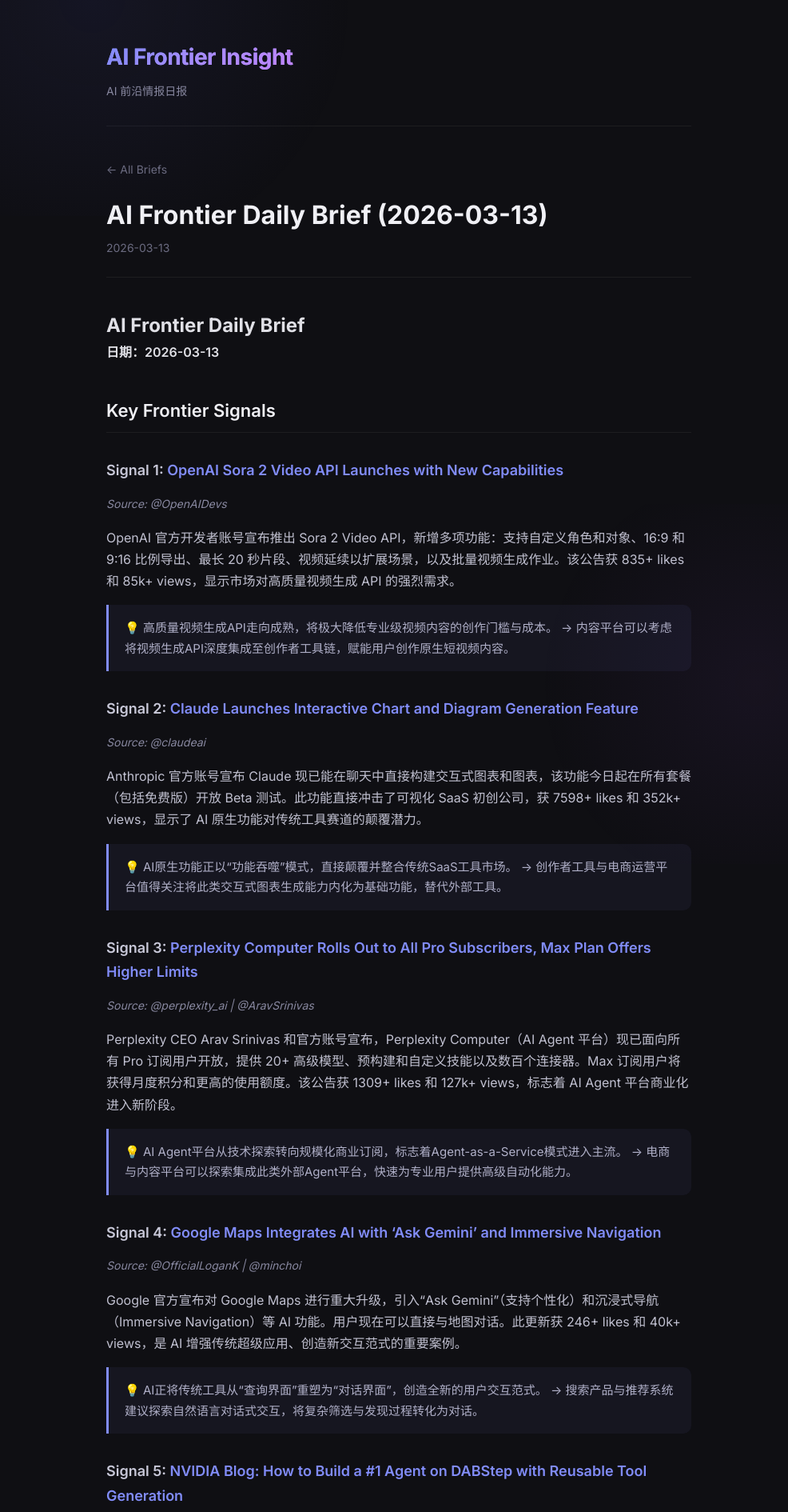
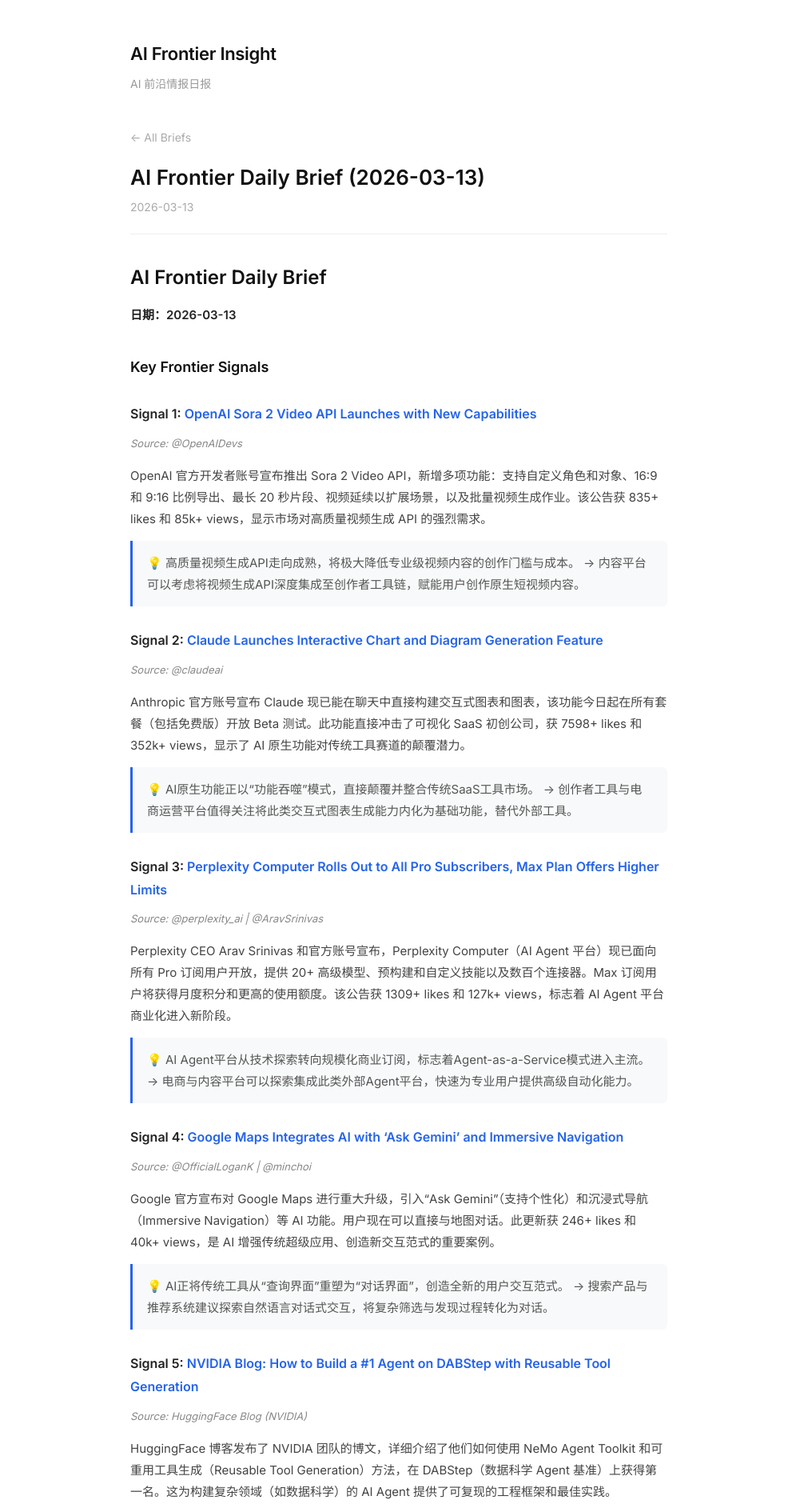
Before and after one commit to Amb2rZhou/ai-frontier-insight, a Jekyll site: the page built from docs/_posts/2026-03-13-daily.md, in a window 1280 px wide. Shown: the top 1890 px of the page at 80% size, without its empty margins (141-1127 px from the left). Built offline with Jekyll 4.4.1, drawn with Linux system fonts in a browser that asks for light colours; some of the changed text lies outside the part shown.

Commit message:
style: switch to clean light theme
Co-Authored-By: Claude Opus 4.6 <noreply@anthropic.com>

```diff
--- a/docs/_layouts/default.html
+++ b/docs/_layouts/default.html
@@ -5,76 +5,42 @@
   <meta name="viewport" content="width=device-width, initial-scale=1.0">
   <title>{{ page.title | default: site.title }}</title>
   <style>
-    @import url('https://fonts.googleapis.com/css2?family=Inter:wght@400;500;600;700&family=Noto+Sans+SC:wght@400;500;600;700&display=swap');
+    @import url('https://fonts.googleapis.com/css2?family=Inter:wght@400;500;600&family=Noto+Sans+SC:wght@400;500;600&display=swap');
 
     * { margin: 0; padding: 0; box-sizing: border-box; }
 
     body {
       font-family: 'Inter', 'Noto Sans SC', -apple-system, sans-serif;
-      background: #0f0f13;
-      color: #e0e0e6;
-      line-height: 1.7;
+      background: #fff;
+      color: #333;
+      line-height: 1.8;
       min-height: 100vh;
     }
 
-    /* Ambient glow */
-    body::before {
-      content: '';
-      position: fixed;
-      top: -30%;
-      left: -10%;
-      width: 60%;
-      height: 60%;
-      background: radial-gradient(circle, rgba(99, 102, 241, 0.08) 0%, transparent 70%);
-      pointer-events: none;
-      z-index: 0;
-    }
-    body::after {
-      content: '';
-      position: fixed;
-      bottom: -20%;
-      right: -10%;
-      width: 50%;
-      height: 50%;
-      background: radial-gradient(circle, rgba(168, 85, 247, 0.06) 0%, transparent 70%);
-      pointer-events: none;
-      z-index: 0;
-    }
-
     .container {
-      max-width: 780px;
+      max-width: 720px;
       margin: 0 auto;
       padding: 0 24px;
-      position: relative;
-      z-index: 1;
     }
 
     /* Header */
     .site-header {
-      padding: 48px 0 32px;
-      border-bottom: 1px solid rgba(255,255,255,0.06);
-      margin-bottom: 40px;
+      padding: 48px 0 40px;
     }
     .site-header h1 {
-      font-size: 28px;
-      font-weight: 700;
-      background: linear-gradient(135deg, #818cf8, #a78bfa, #c084fc);
-      -webkit-background-clip: text;
-      -webkit-text-fill-color: transparent;
-      background-clip: text;
-      letter-spacing: -0.5px;
+      font-size: 22px;
+      font-weight: 600;
+      color: #111;
+      letter-spacing: -0.3px;
     }
     .site-header h1 a {
+      color: inherit;
       text-decoration: none;
-      background: inherit;
-      -webkit-background-clip: text;
-      -webkit-text-fill-color: transparent;
-      background-clip: text;
     }
     .site-header p {
-      color: #8888a0;
+      color: #999;
       font-size: 14px;
-      margin-top: 6px;
+      margin-top: 4px;
     }
 
     /* Content */
@@ -83,140 +49,104 @@
     /* Post list */
     .post-list { list-style: none; }
     .post-list li {
-      padding: 20px 24px;
-      margin-bottom: 12px;
-      background: rgba(255,255,255,0.03);
-      border: 1px solid rgba(255,255,255,0.06);
-      border-radius: 12px;
-      transition: all 0.2s ease;
+      padding: 14px 0;
+      border-bottom: 1px solid #f0f0f0;
+      display: flex;
+      align-items: baseline;
+      gap: 16px;
     }
-    .post-list li:hover {
-      background: rgba(255,255,255,0.06);
-      border-color: rgba(129, 140, 248, 0.3);
-      transform: translateY(-1px);
-    }
+    .post-list li:first-child { border-top: 1px solid #f0f0f0; }
     .post-date {
-      font-size: 13px;
-      color: #6b6b80;
+      font-size: 14px;
+      color: #aaa;
       font-variant-numeric: tabular-nums;
-      display: block;
-      margin-bottom: 4px;
+      flex-shrink: 0;
     }
     .post-list a {
-      color: #e0e0e6;
+      color: #333;
       text-decoration: none;
-      font-weight: 500;
-      font-size: 16px;
+      font-size: 15px;
     }
-    .post-list a:hover { color: #a78bfa; }
+    .post-list a:hover { color: #555; text-decoration: underline; }
 
     /* Post page */
     .post-header {
-      margin-bottom: 40px;
-      padding-bottom: 24px;
-      border-bottom: 1px solid rgba(255,255,255,0.06);
+      margin-bottom: 32px;
+      padding-bottom: 20px;
+      border-bottom: 1px solid #eee;
     }
     .post-header h1 {
-      font-size: 32px;
-      font-weight: 700;
-      line-height: 1.3;
-      color: #f0f0f5;
-      margin-bottom: 8px;
+      font-size: 26px;
+      font-weight: 600;
+      line-height: 1.4;
+      color: #111;
+      margin-bottom: 6px;
     }
     .post-header .meta {
       font-size: 14px;
-      color: #6b6b80;
+      color: #aaa;
     }
 
+    .post-content h1 { font-size: 24px; font-weight: 600; color: #111; margin: 32px 0 12px; }
     .post-content h2 {
-      font-size: 22px;
+      font-size: 18px;
       font-weight: 600;
-      color: #f0f0f5;
-      margin: 40px 0 16px;
-      padding-bottom: 8px;
-      border-bottom: 1px solid rgba(255,255,255,0.06);
+      color: #111;
+      margin: 36px 0 12px;
     }
     .post-content h3 {
-      font-size: 18px;
+      font-size: 16px;
       font-weight: 600;
-      color: #c8c8d8;
-      margin: 32px 0 12px;
+      color: #222;
+      margin: 28px 0 8px;
     }
-    .post-content h3 a {
-      color: #818cf8;
-      text-decoration: none;
-    }
-    .post-content h3 a:hover {
-      color: #a78bfa;
-      text-decoration: underline;
-    }
-    .post-content p {
-      margin-bottom: 16px;
-      color: #c0c0d0;
-    }
-    .post-content em {
-      color: #8888a0;
+    .post-content h3 a { color: #2563eb; text-decoration: none; }
+    .post-content h3 a:hover { text-decoration: underline; }
+    .post-content p { margin-bottom: 14px; color: #444; font-size: 15px; }
+    .post-content em { color: #888; font-size: 13px; }
+    .post-content strong { color: #222; font-weight: 600; }
+    .post-content blockquote {
+      margin: 12px 0 20px;
+      padding: 14px 18px;
+      background: #f8f9fa;
+      border-left: 3px solid #2563eb;
+      border-radius: 0 6px 6px 0;
+      color: #555;
       font-size: 14px;
     }
-    .post-content strong {
-      color: #e0e0e6;
-      font-weight: 600;
-    }
-    .post-content blockquote {
-      margin: 16px 0 24px;
-      padding: 16px 20px;
-      background: rgba(129, 140, 248, 0.06);
-      border-left: 3px solid #818cf8;
-      border-radius: 0 10px 10px 0;
-      color: #b0b0c8;
+    .post-content blockquote p { margin-bottom: 4px; color: inherit; }
+    .post-content blockquote p:last-child { margin-bottom: 0; }
+    .post-content ul, .post-content ol {
+      margin: 10px 0 14px 24px;
+      color: #444;
       font-size: 15px;
     }
-    .post-content blockquote p {
-      margin-bottom: 6px;
-      color: inherit;
-    }
-    .post-content blockquote p:last-child { margin-bottom: 0; }
-    .post-content ul, .post-content ol {
-      margin: 12px 0 16px 24px;
-      color: #c0c0d0;
-    }
-    .post-content li { margin-bottom: 6px; }
-    .post-content hr {
-      border: none;
-      border-top: 1px solid rgba(255,255,255,0.06);
-      margin: 32px 0;
-    }
-    .post-content a {
-      color: #818cf8;
-      text-decoration: none;
-    }
+    .post-content li { margin-bottom: 4px; }
+    .post-content hr { border: none; border-top: 1px solid #eee; margin: 28px 0; }
+    .post-content a { color: #2563eb; text-decoration: none; }
     .post-content a:hover { text-decoration: underline; }
 
-    /* Back link */
     .back-link {
       display: inline-block;
-      margin-bottom: 24px;
-      color: #6b6b80;
+      margin-bottom: 20px;
+      color: #aaa;
       text-decoration: none;
       font-size: 14px;
     }
-    .back-link:hover { color: #a78bfa; }
+    .back-link:hover { color: #666; }
 
-    /* Footer */
     .site-footer {
-      padding: 32px 0;
-      border-top: 1px solid rgba(255,255,255,0.06);
+      padding: 24px 0;
+      border-top: 1px solid #f0f0f0;
       text-align: center;
-      color: #4a4a5a;
-      font-size: 13px;
+      color: #ccc;
+      font-size: 12px;
     }
 
-    /* Mobile */
     @media (max-width: 640px) {
-      .site-header { padding: 32px 0 24px; }
-      .site-header h1 { font-size: 24px; }
-      .post-header h1 { font-size: 24px; }
-      .post-list li { padding: 16px 18px; }
+      .site-header { padding: 32px 0 28px; }
+      .post-header h1 { font-size: 22px; }
+      .post-list li { flex-direction: column; gap: 2px; }
     }
   </style>
 </head>
```
Also changed, not shown: other parts of docs/_layouts/default.html (+1 -3 lines).
